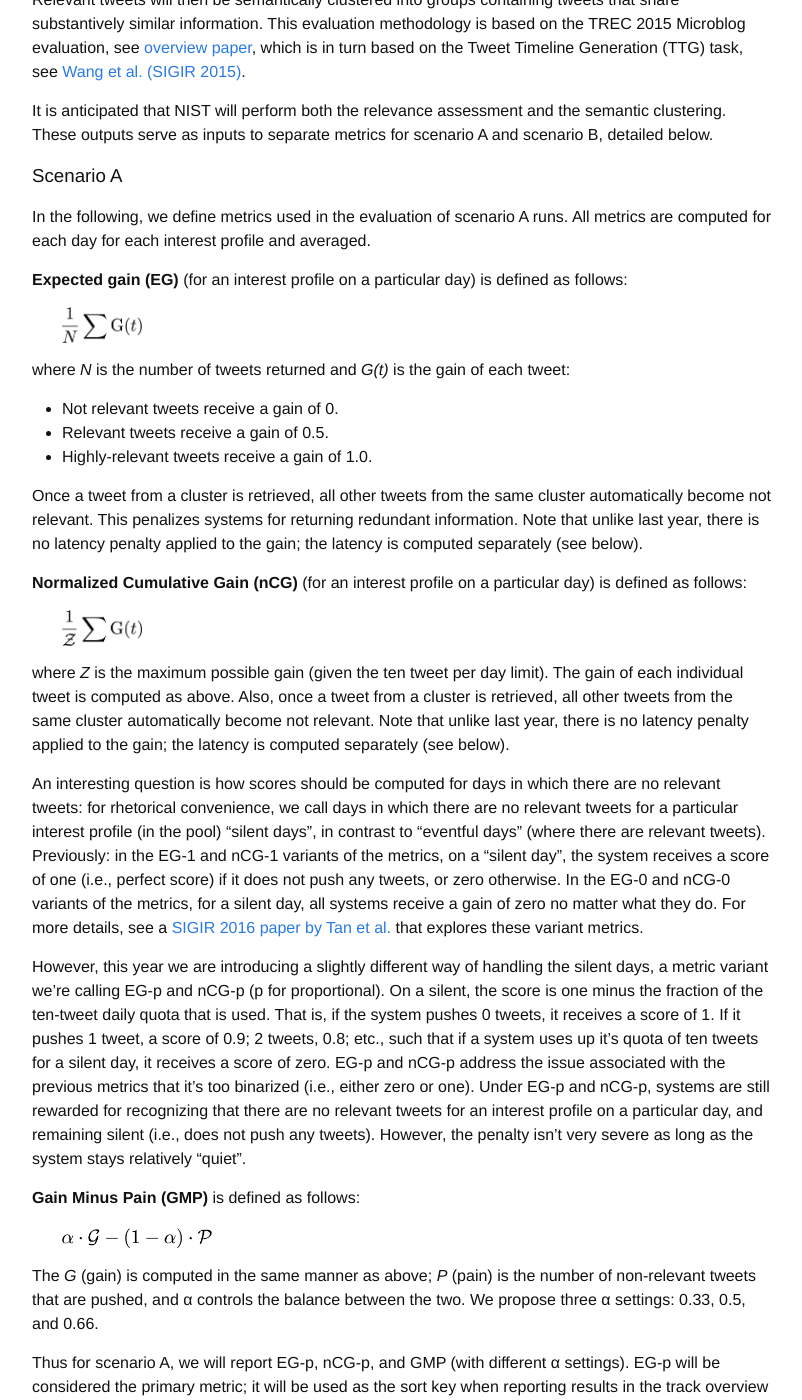
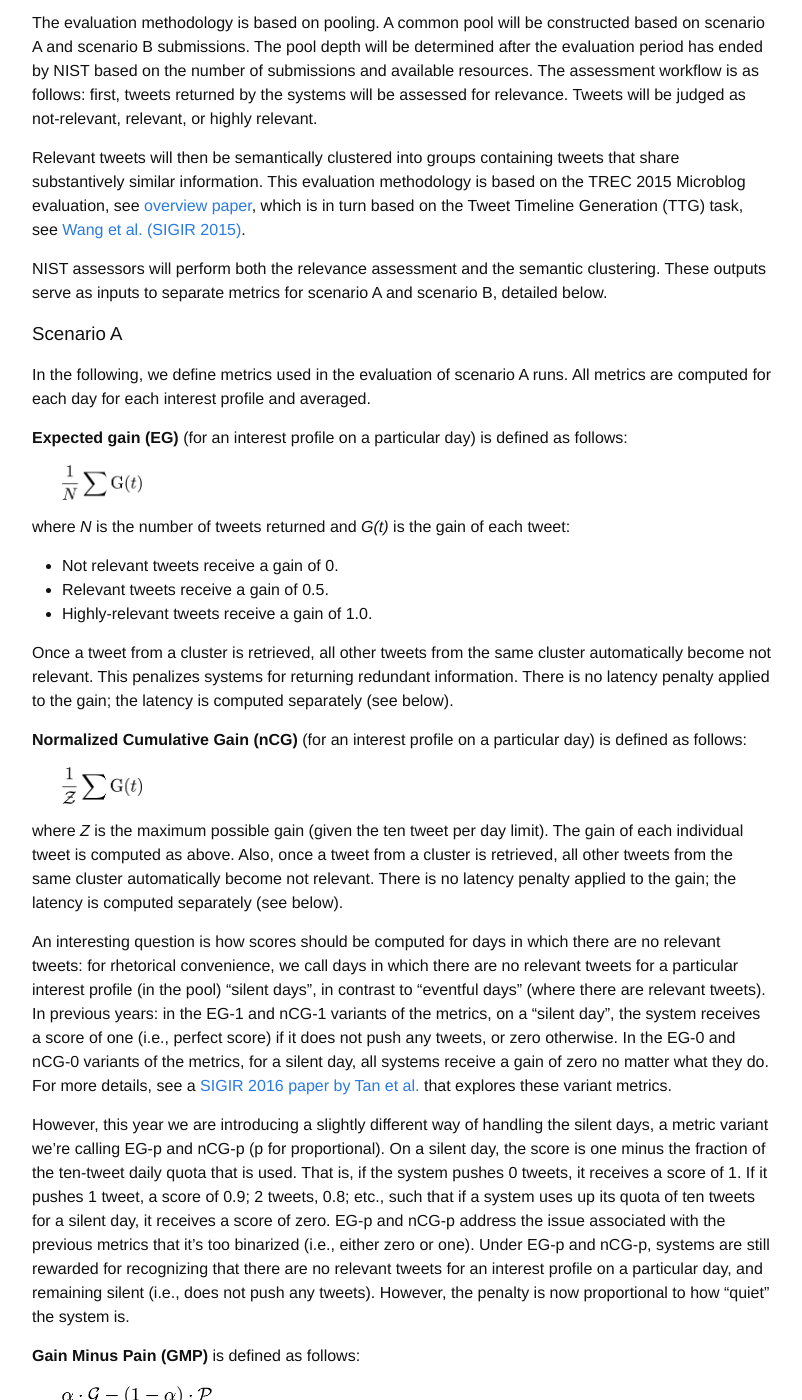
Before and after one commit to trecrts/trecrts.github.io, a Jekyll site: the page built from TREC2017-RTS-guidelines.md, in a window 1280 px wide and 1400 px high, scrolled down 4683 px. Shown: the whole window, without its empty margins (238-1040 px from the left). Built offline with Jekyll 4.4.1, drawn with Linux system fonts in a browser that asks for light colours; our own code applies the rules of GitHub Pages for plain Markdown files; some of the changed text lies outside the part shown.

Commit message:
Update guidelines.

````diff
--- a/TREC2017-RTS-guidelines.md
+++ b/TREC2017-RTS-guidelines.md
@@ -164,6 +164,22 @@ Each run is only allowed to push up to ten tweets per day per interest
 profile. Additional tweets beyond the limit will be rejected by the
 RTS evaluation broker.
 
+A new addition this year is an API endpoint for systems to request the
+results of assessments by the mobile assessors, for a particular
+topic:
+
+```
+POST /assessments/:topid/:clientid
+```
+
+This enables the opportunity for active learning and other techniques
+that take advantage of user feedback.
+
+See the [REST API
+documentation](https://github.com/trecrts/trecrts-eval/tree/master/trecrts-server)
+for additional details.
+
+
 ## Scenario B: Results Submission via Batch Upload to NIST
 
 For scenario B, systems should record the tweets that are submitted
@@ -269,7 +280,7 @@ see [overview paper](http://trec.nist.gov/pubs/trec24/papers/Overview-MB.pdf),
 which is in turn based on the Tweet Timeline
 Generation (TTG) task, see [Wang et al. (SIGIR 2015)](https://dl.acm.org/citation.cfm?id=2767699).
 
-It is anticipated that NIST will perform both the relevance assessment
+NIST assessors will perform both the relevance assessment
 and the semantic clustering. These outputs serve as inputs to separate
 metrics for scenario A and scenario B, detailed below.
 
@@ -292,7 +303,7 @@ where *N* is the number of tweets returned and *G(t)* is the gain of each tweet:
 
 Once a tweet from a cluster is retrieved, all other tweets from the
 same cluster automatically become not relevant. This penalizes systems
-for returning redundant information. Note that unlike last year, there
+for returning redundant information. There
 is no latency penalty applied to the gain; the latency is
 computed separately (see below).
 
@@ -304,15 +315,15 @@ particular day) is defined as follows:
 where *Z* is the maximum possible gain (given the ten tweet per day
 limit). The gain of each individual tweet is computed as above. Also,
 once a tweet from a cluster is retrieved, all other tweets from the
-same cluster automatically become not relevant. Note that unlike last
-year, there is no latency penalty applied to the gain; the latency is
+same cluster automatically become not relevant.
+There is no latency penalty applied to the gain; the latency is
 computed separately (see below).
 
 An interesting question is how scores should be computed for days in
 which there are no relevant tweets: for rhetorical convenience, we call
 days in which there are no relevant tweets for a particular interest
 profile (in the pool) "silent days", in contrast to "eventful days"
-(where there are relevant tweets). Previously: in the EG-1 and nCG-1 variants of
+(where there are relevant tweets). In previous years: in the EG-1 and nCG-1 variants of
 the metrics, on a "silent day", the system receives a score of one
 (i.e., perfect score) if it does not push any tweets, or zero
 otherwise. In the EG-0 and nCG-0 variants of the metrics, for a silent
@@ -322,18 +333,18 @@ that explores these variant metrics.
 
 However, this year we are introducing a slightly different way of
 handling the silent days, a metric variant we're calling EG-p and
-nCG-p (p for proportional). On a silent, the score is one minus the
+nCG-p (p for proportional). On a silent day, the score is one minus the
 fraction of the ten-tweet daily quota that is used. That is, if the
 system pushes 0 tweets, it receives a score of 1. If it pushes 1
 tweet, a score of 0.9; 2 tweets, 0.8; etc., such that if a system uses
-up it's quota of ten tweets for a silent day, it receives a score of
+up its quota of ten tweets for a silent day, it receives a score of
 zero. EG-p and nCG-p address the issue associated with the previous
 metrics that it's too binarized (i.e., either zero or
 one). Under EG-p and nCG-p, systems are still rewarded for
 recognizing that there are no relevant tweets for an interest profile
 on a particular day, and remaining silent (i.e., does not push any
-tweets). However, the penalty isn't very severe as long as the system
-stays relatively "quiet".
+tweets). However, the penalty is now proportional to how "quiet"
+the system is.
 
 **Gain Minus Pain (GMP)** is defined as follows:
 
@@ -367,5 +378,5 @@ explicitly model tradeoffs between the two factors.
 
 For scenario B runs, we compute the nDCG@10 score for each day for
 each interest profile, and then average across them. Silent days are
-treated the same way as the scenario A metrics, so we will more
-precisely measure nDCG@10-p.
+treated the same way as the scenario A metrics, so to be more
+precise, we will measure nDCG@10-p.
````
Also changed, not shown: other parts of TREC2017-RTS-guidelines.md (+7 -12 lines).
